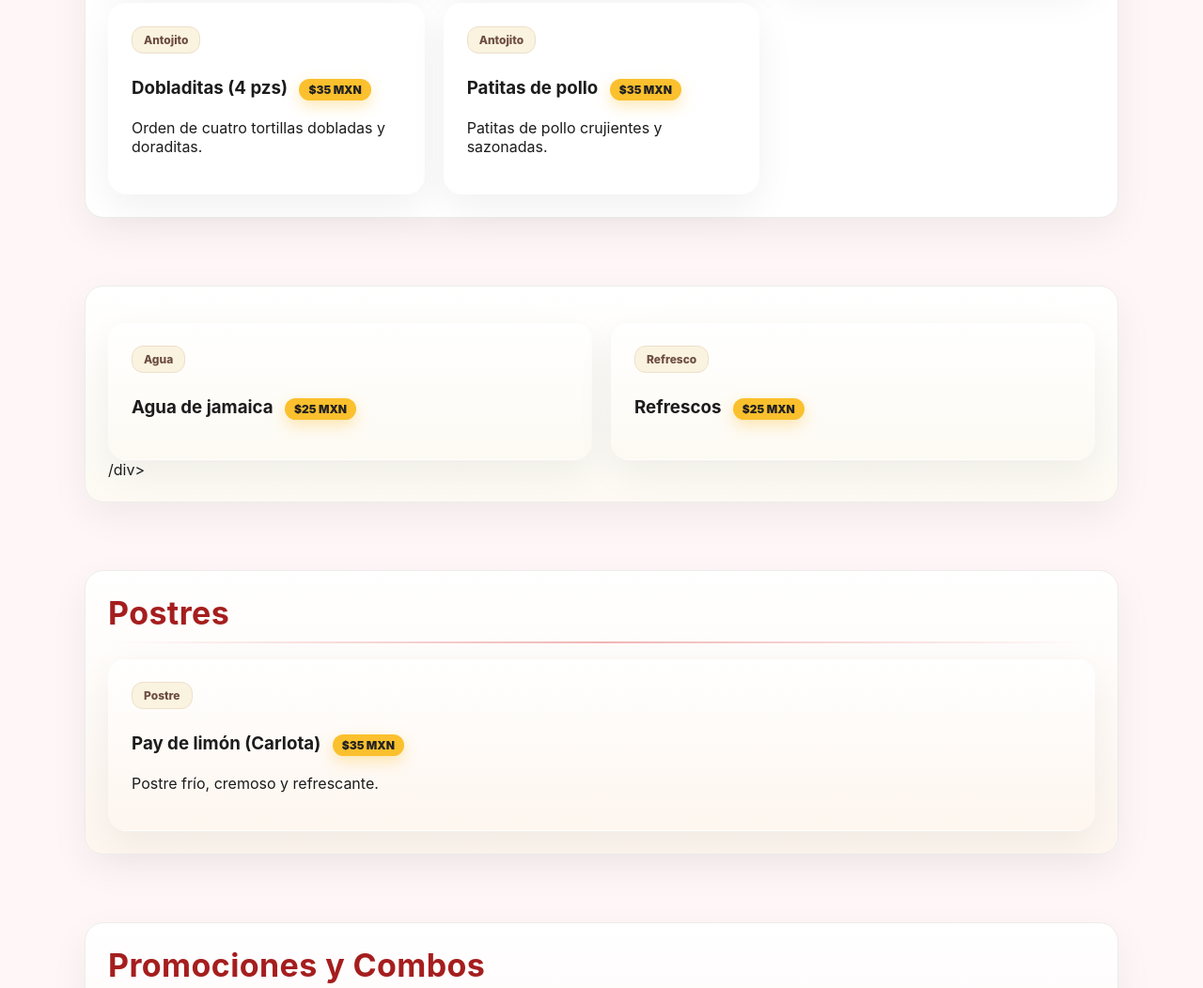
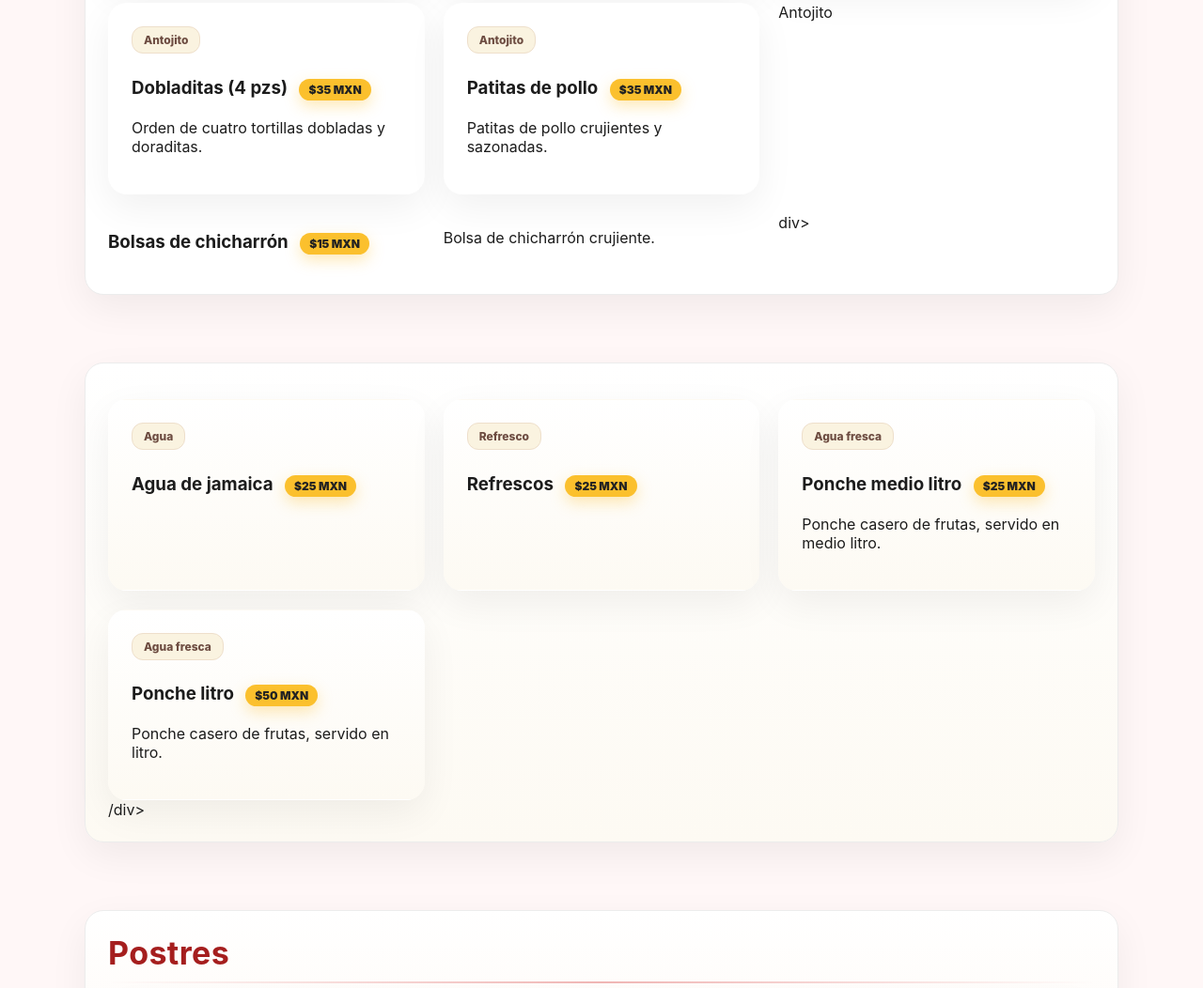
Before and after one commit to riveraindustryy/Casa-faby, a plain HTML site: page index.html in a window 1280 px wide. Shown: the part 1027-2079 px from the top of the page at 94% size. Drawn offline with Linux system fonts and the light colour scheme.

Commit message:
Agregar Ponche medio litro, Ponche litro y Bolsas de chicharrón al menú
Added new food items including 'Bolsas de chicharrón' and 'Agua fresca' options.

```diff
--- a/index.html
+++ b/index.html
@@ -138,8 +138,15 @@
             <h3>Patitas de pollo <span class="price">$35 MXN</span></h3>
             <p>Patitas de pollo crujientes y sazonadas.</p>
           </article>
-        </div></div>
-      </div>
+        </
+            <article class="card item">
+    <span class="tag">Antojito</span>
+    <h3>Bolsas de chicharrón <span class="price">$15 MXN</span></h3>
+    <p>Bolsa de chicharrón crujiente.</p>
+  </article>
+div></div>
+      </
+    div>
     </section>
 
     <!-- Bebidas -->
@@ -154,7 +161,19 @@
             <span class="tag">Refresco</span>
             <h3>Refrescos <span class="price">$25 MXN</span></h3>
           </article>
+               <article class="card item">
+    <span class="tag">Agua fresca</span>
+    <h3>Ponche medio litro <span class="price">$25 MXN</span></h3>
+    <p>Ponche casero de frutas, servido en medio litro.</p>
+  </article>
+  <article class="card item">
+    <span class="tag">Agua fresca</span>
+    <h3>Ponche litro <span class="price">$50 MXN</span></h3>
+    <p>Ponche casero de frutas, servido en litro.</p>
+  </article>
+
         </div>/div>
+
       </div>
     </section>
 
@@ -162,6 +181,7 @@
     <section id="postres">
       <div class="wrap card">
         <h2>Postres</h2>
+
         <div class="divider"></div>
         <div class="grid">
           <article class="card item">
```
